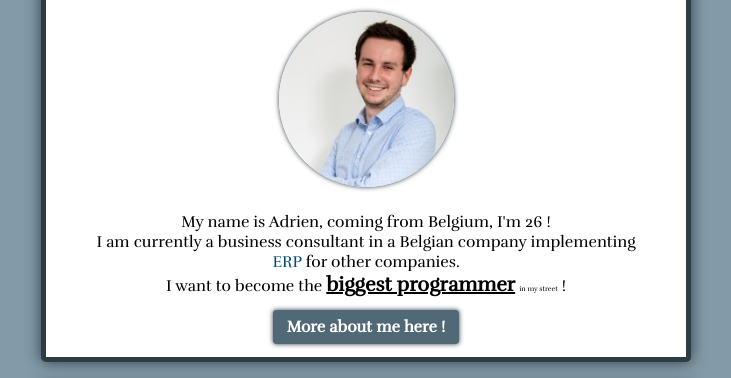
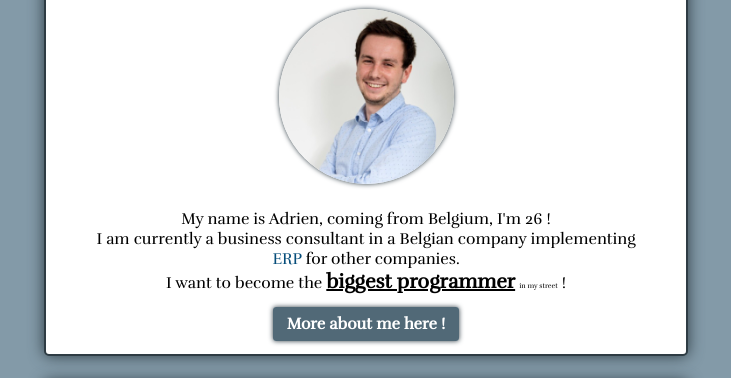
Before and after one commit to AvSum1006/profile, a plain HTML site: page index.html in a window 1280 px wide. Shown: the part 137-515 px from the top of the page, without its empty margins (274-1005 px from the left). Drawn offline with Linux system fonts and the light colour scheme.

Commit message:
my profile page

```diff
--- a/style.css
+++ b/style.css
@@ -93,7 +93,7 @@ ul {
 
 .white-card {
   background-color:white;
-  border: 5px solid #2e3c44;
+  border: 2px solid #2e3c44;
   border-radius: 5px;
   box-shadow: 0 0 15px #2e3c44;
   margin: 25px auto;
```
